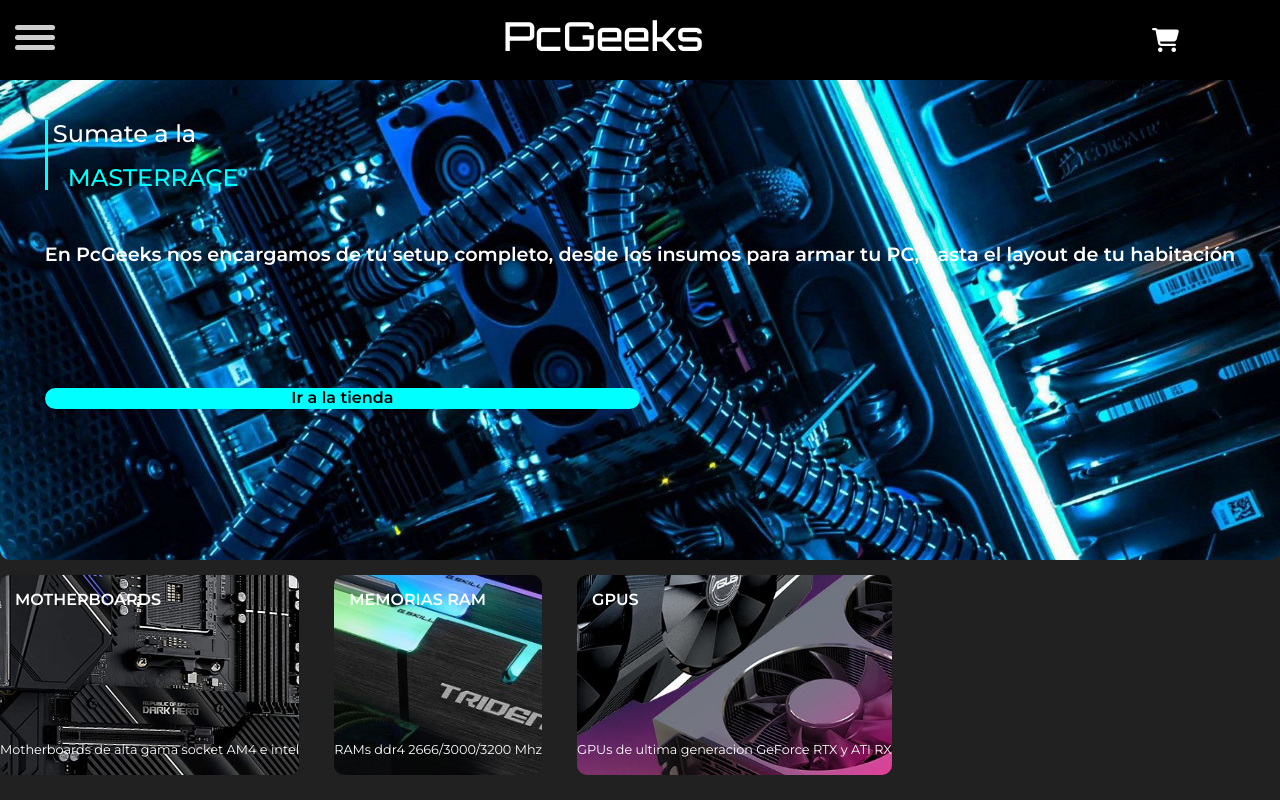
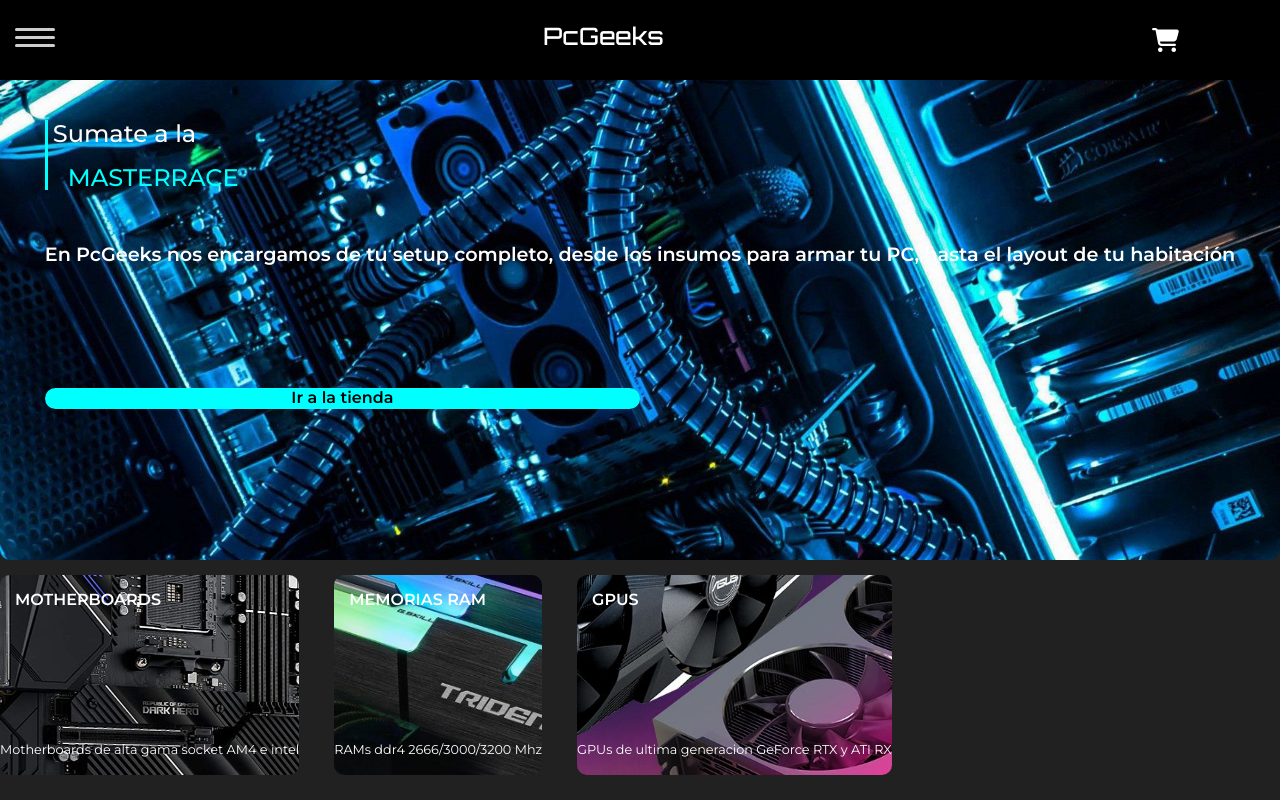
Before and after one commit to Agu891/proyectointegrador, a plain HTML site: page index.html in a window 1280 px wide. Drawn offline with Linux system fonts and the light colour scheme; a web font is replaced by a local one.

Commit message:
mas cambios en el diseño

```diff
--- a/Index.css
+++ b/Index.css
@@ -30,12 +30,13 @@
 }
 
 
-.logo {
+.logo h1{
     display: flex;
     justify-content: center;
     align-items: center;
     color: white;
     font-family: var(--fontfamilyH1);
+    font-size: 1.5rem;
 }
 
 
@@ -81,13 +82,13 @@
 #menuToggle span {
     display: block;
     width: 40px;
-    height: 5px ;
+    height: 3px ;
     margin-top: 5px;     /* Ver si lo puedo hacer con una  IMG */
     position: relative;
     background: #cdcdcd;
     border-radius: 3px;
     z-index: 1;
-    transform-origin: 4px 0px;
+    transform-origin: 4px 4px;
     transition: transform 0.5s cubic-bezier(0.77,0.2,0.05,1.0),
                 background 0.5s cubic-bezier(0.77,0.2,0.05,1.0),
                 opacity 0.55s ease;
@@ -106,8 +107,8 @@
 {
 
   opacity: 1;
-  transform: rotate(45deg) translate(-2px, -1px);
-  background: #e40000;
+  transform: rotate(45deg) translate(-10px, -4px);
+  background: #ffffff;
   z-index: 2;
 }
 
```
